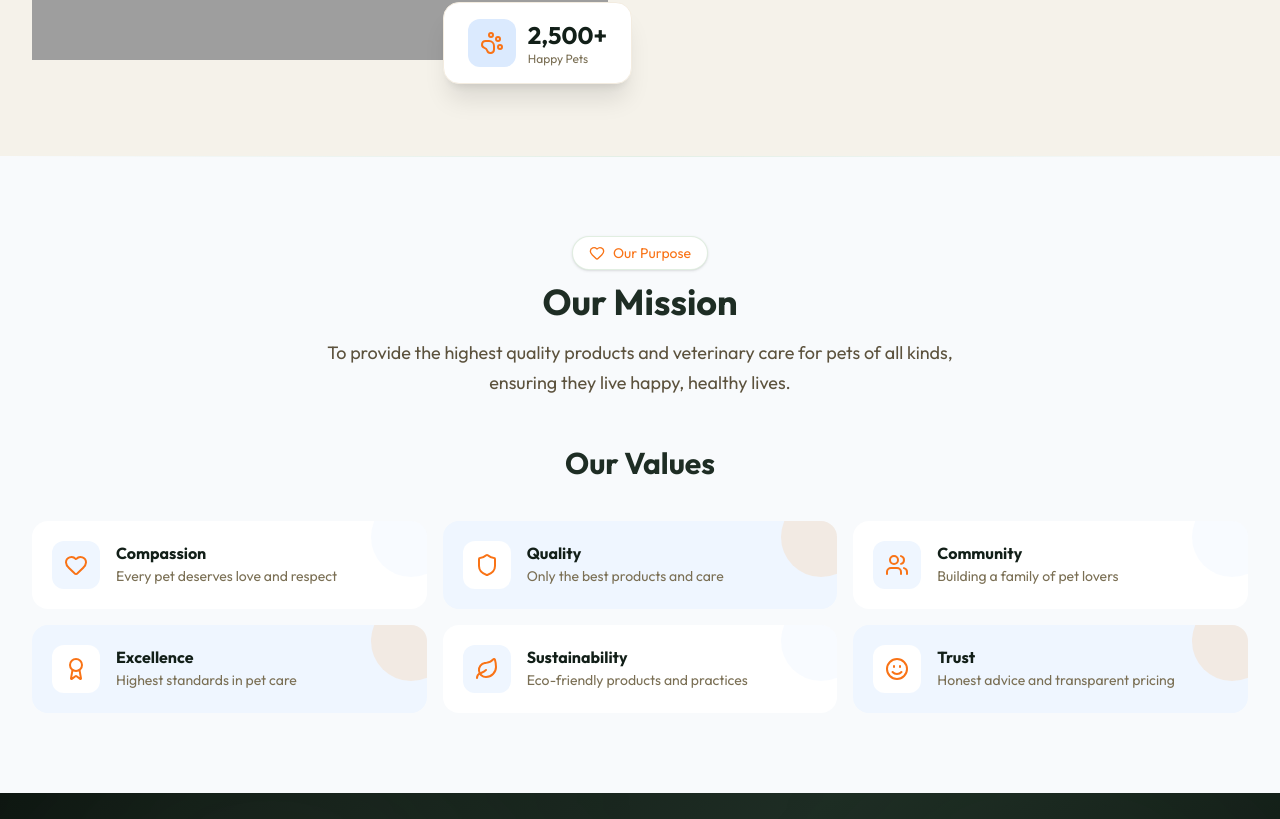
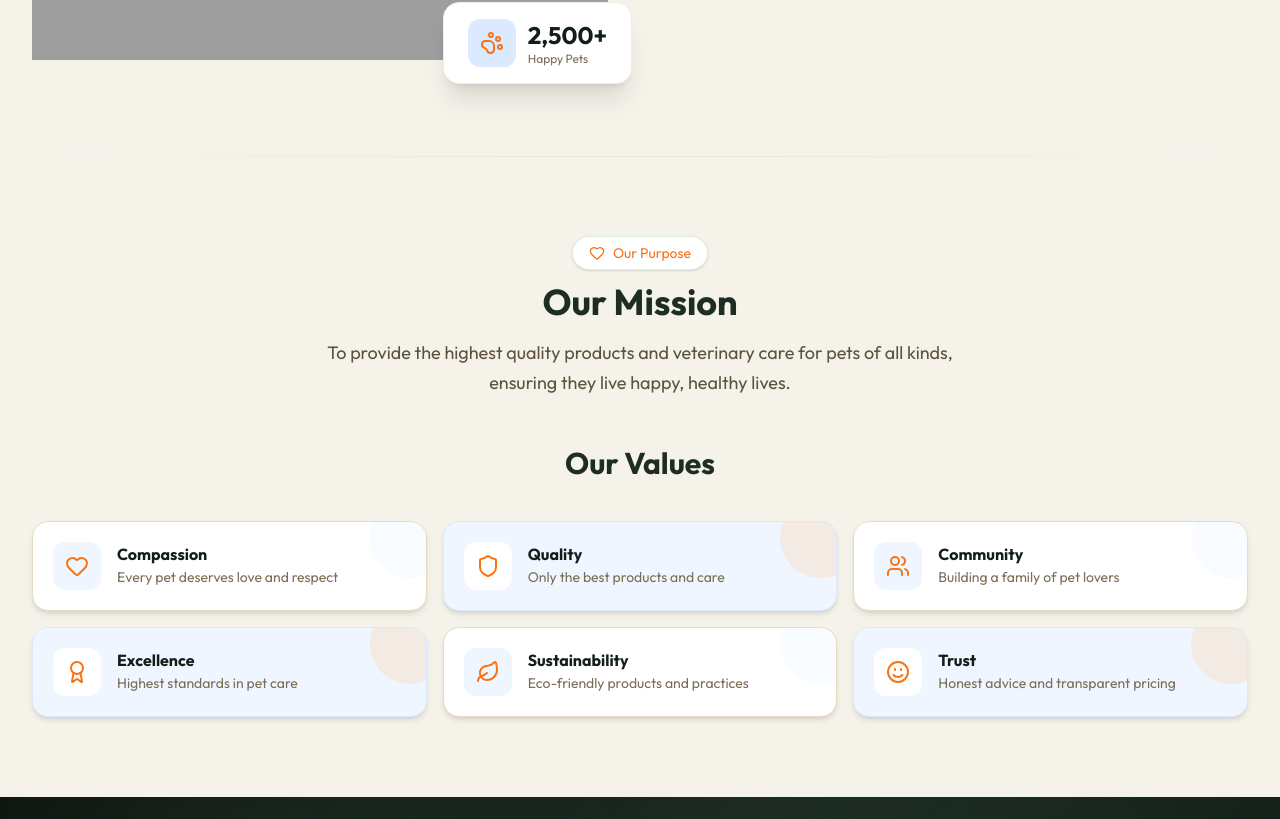
Before and after one commit to matique2026ai-ux/pet-shop, a Next.js app: page /about in a window 1280 px wide. Shown: the part 1141-1960 px from the top of the page. Built offline with nearby package versions, Linux system fonts and the light colour scheme; no server answers; the database is empty; grey boxes are pictures that could not be loaded.

Commit message:
UI: Remove hardcoded white backgrounds in About page to allow global beige background to take effect

```diff
--- a/src/app/about/page.tsx
+++ b/src/app/about/page.tsx
@@ -132,9 +132,7 @@ export default function AboutPage() {
         </div>
       </section>
 
-      <section className="py-16 lg:py-20 relative overflow-hidden"
-        style={{ background: "#F8FAFC" }}
-      >
+      <section className="py-16 lg:py-20 relative overflow-hidden">
         <div className="absolute top-0 left-0 w-full h-px bg-gradient-to-r from-transparent via-emerald-200/40 to-transparent" />
         <div className="max-w-7xl mx-auto px-4 sm:px-6 lg:px-8">
           <AnimatedSection>
@@ -153,16 +151,17 @@ export default function AboutPage() {
               {t.about.valueItems.map((v: { title: string; text: string }, i: number) => (
                 <div
                   key={i}
-                  className="group relative overflow-hidden rounded-2xl p-5 transition-all duration-500 hover:-translate-y-1"
-                  style={{ background: i % 2 === 0 ? "#FFFFFF" : "#EFF6FF" }}
+                  className={`group relative overflow-hidden rounded-2xl p-5 transition-all duration-500 hover:-translate-y-1 shadow-md border ${
+                    i % 2 === 0 ? "bg-white border-gray-200" : "bg-[#EFF6FF] border-blue-100"
+                  }`}
                 >
                   <div className="absolute -top-6 -right-6 w-20 h-20 rounded-full opacity-20 group-hover:opacity-30 transition-opacity"
                     style={{ background: i % 2 === 0 ? "#DBEAFE" : "#FDBA74" }}
                   />
                   <div className="relative flex items-start gap-4">
-                    <span className="w-12 h-12 shrink-0 rounded-xl flex items-center justify-center text-[#F97316] text-lg font-bold"
-                      style={{ background: i % 2 === 0 ? "#EFF6FF" : "#FFFFFF" }}
-                    >
+                    <span className={`w-12 h-12 shrink-0 rounded-xl flex items-center justify-center text-[#F97316] text-lg font-bold ${
+                      i % 2 === 0 ? "bg-[#EFF6FF]" : "bg-white"
+                    }`}>
                       {valueIcons[i]}
                     </span>
                     <div className="min-w-0">
```
